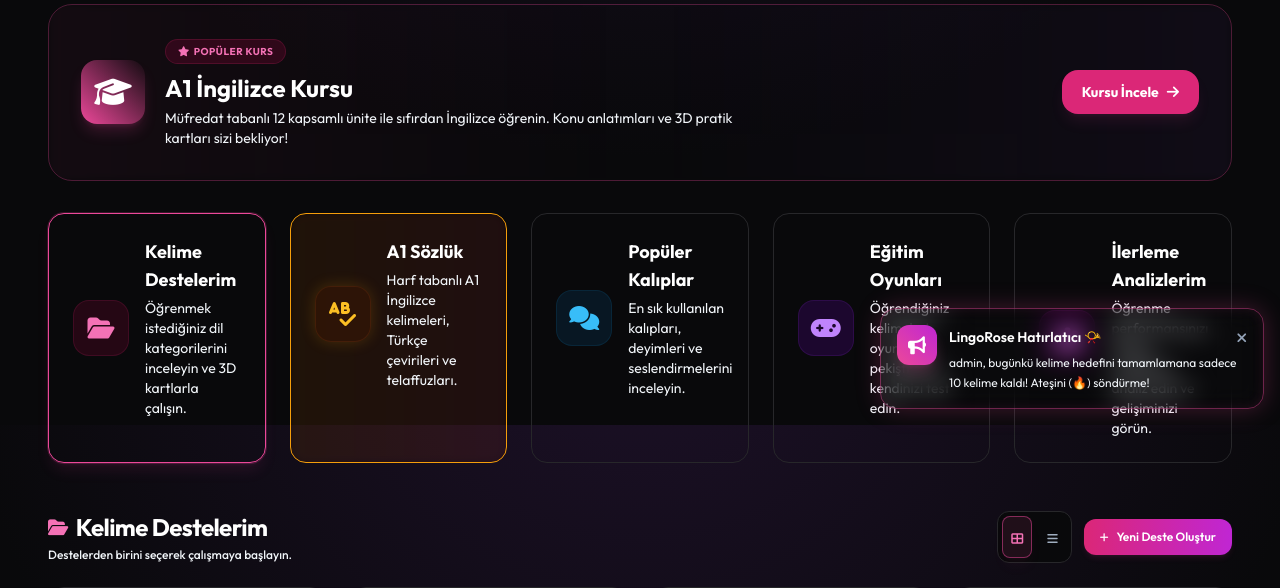
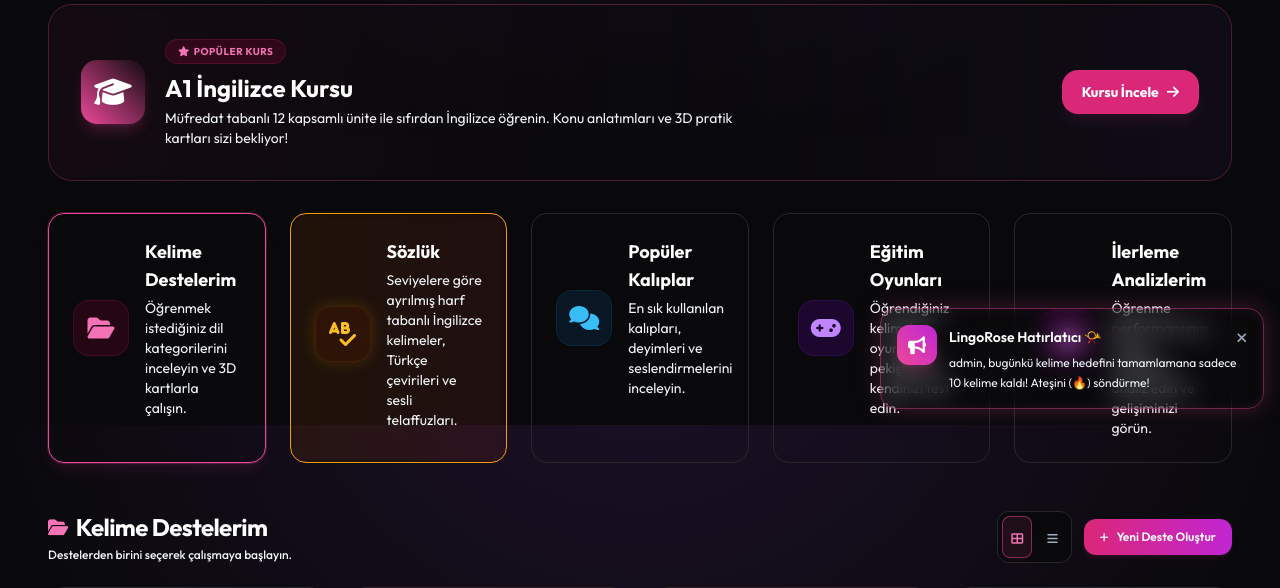
Before and after one commit to asenakuntkir27-cmd/dil-ogrenim-portali-ve-kelime-kartlari, a Flask app: page / in a window 1280 px wide. Shown: the part 375-963 px from the top of the page. Run offline with Flask 3, Linux system fonts and the light colour scheme; a user stored in the database is signed in; data comes from the database, SQL or seed files in the repository; some libraries are stand-ins or nearby versions.

Commit message:
'A1 Sozluk' karti gelecekteki seviye eklemeleri icin 'Sozluk' olarak genellestirildi

```diff
--- a/app/templates/main/index.html
+++ b/app/templates/main/index.html
@@ -124,8 +124,8 @@
                         <i class="fa-solid fa-spell-check text-2xl"></i>
                     </div>
                     <div>
-                        <h3 class="text-lg font-bold text-amber-300 group-hover:text-white transition-colors duration-250">A1 Sözlük</h3>
-                        <p class="mt-1 text-xs sm:text-sm text-zinc-400">Harf tabanlı A1 İngilizce kelimeleri, Türkçe çevirileri ve telaffuzları.</p>
+                        <h3 class="text-lg font-bold text-amber-300 group-hover:text-white transition-colors duration-250">Sözlük</h3>
+                        <p class="mt-1 text-xs sm:text-sm text-zinc-400">Seviyelere göre ayrılmış harf tabanlı İngilizce kelimeler, Türkçe çevirileri ve sesli telaffuzları.</p>
                     </div>
                 </div>
             </a>
```
